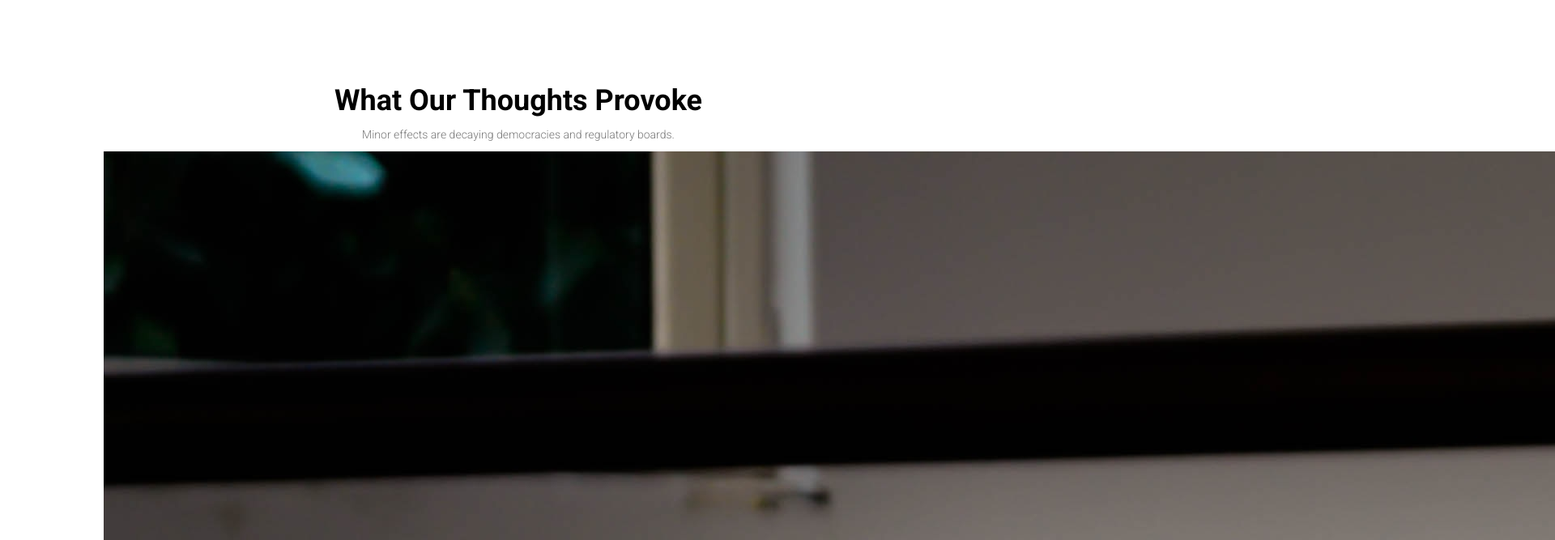
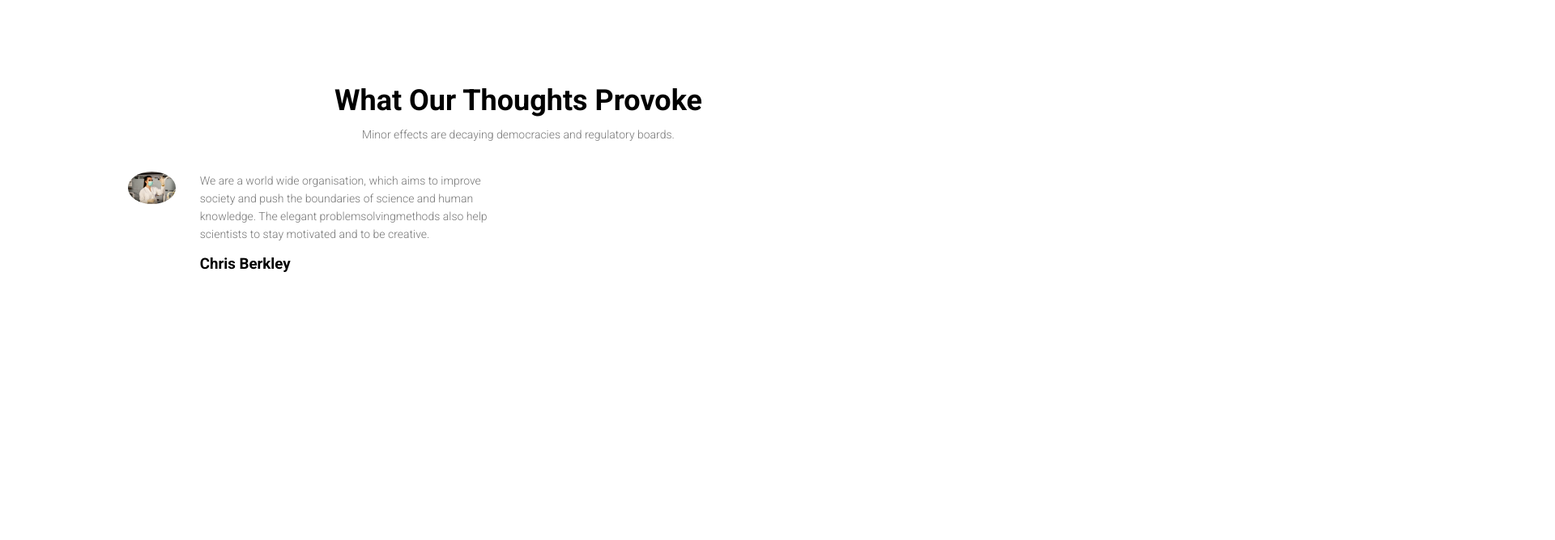
Before and after one commit to Lorentzinvariance/Lorentzinvariance.github.io, a plain HTML site: page index.html in a window 1280 px wide. Shown: the part 2309-2976 px from the top of the page at 81% size, 1920 px wide, since content can reach past the window. After the commit the page ends 2732 px from the top, so only its background shows below. Drawn offline with Linux system fonts and the light colour scheme.

Commit message:
Update style.css

```diff
--- a/style.css
+++ b/style.css
@@ -253,3 +253,25 @@ flex-direction: column;
   padding-top: 100px;
   text-align: center;
 }
+.testimonial-col{
+  flex-basis: 44%;
+  border-radius: 10px;
+  margin-bottom: 5%;
+  text-align: left;
+  padding: 25px;
+  cursor: pointer;
+  display: flex;
+}
+.testimonial-col img{
+  height: 40px;
+  margin-left: 5px;
+  margin-right: 30px;
+  border-radius: 50%;
+}
+.testimonial-col p{
+  padding: 0;
+}
+.testimonial-col h3{
+  margin-top: 15px;
+  text-align: left;
+}
```
